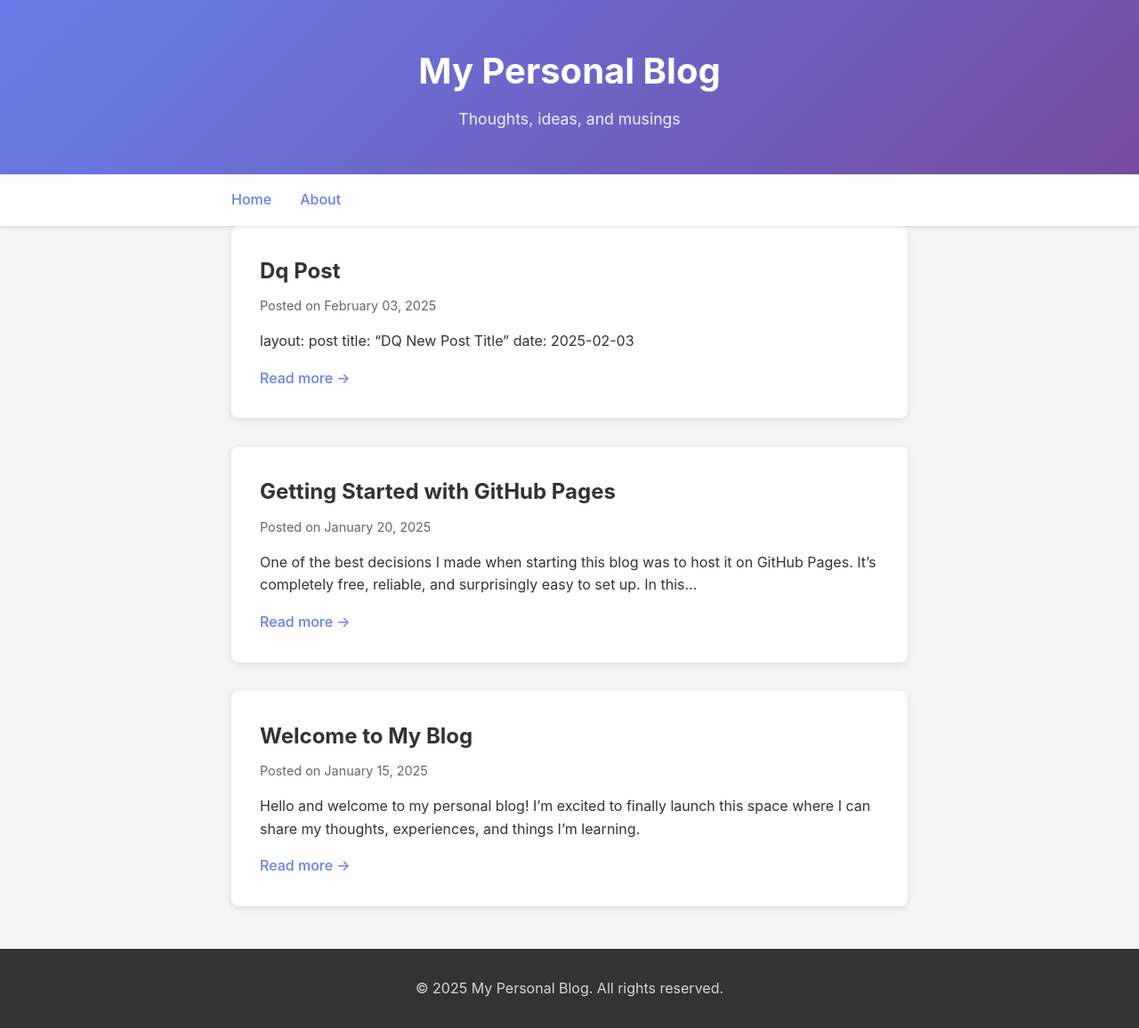
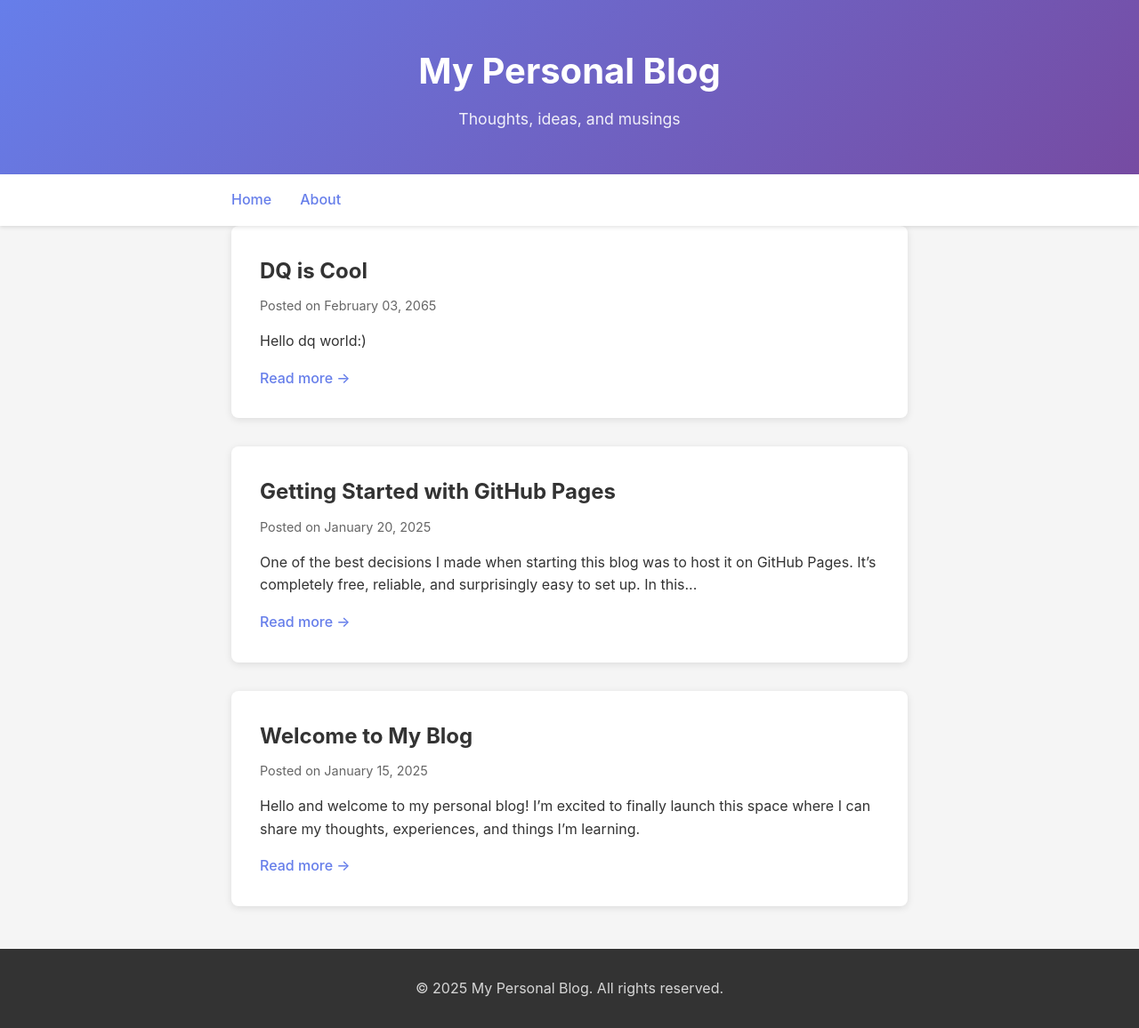
Before and after one commit to davidwquinlan/davidwquinlan.github.io, a Jekyll site: the page built from index.html, in a window 1280 px wide and 1156 px high. Shown: the whole window at 89% size. Built offline with Jekyll 4.4.1, drawn with Linux system fonts in a browser that asks for light colours.

Commit message:
Update post title and date in dq-post.md

```diff
--- a/_posts/2025-02-03-dq-post.md
+++ b/_posts/2025-02-03-dq-post.md
@@ -1,3 +1,7 @@
+---
 layout: post
-title: "DQ New Post Title"
-date: 2025-02-03
+title: "DQ is Cool"
+date: 2065-02-03
+---
+
+Hello dq world:)
```
